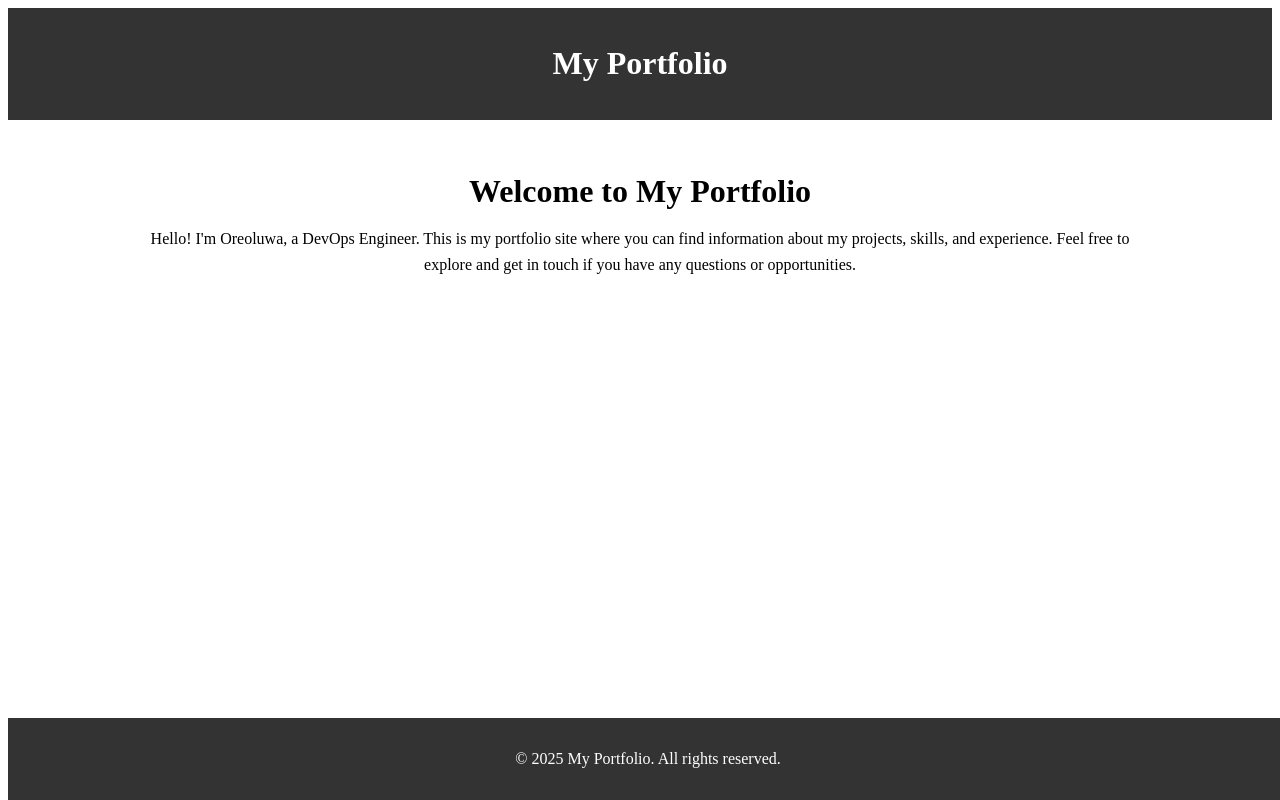
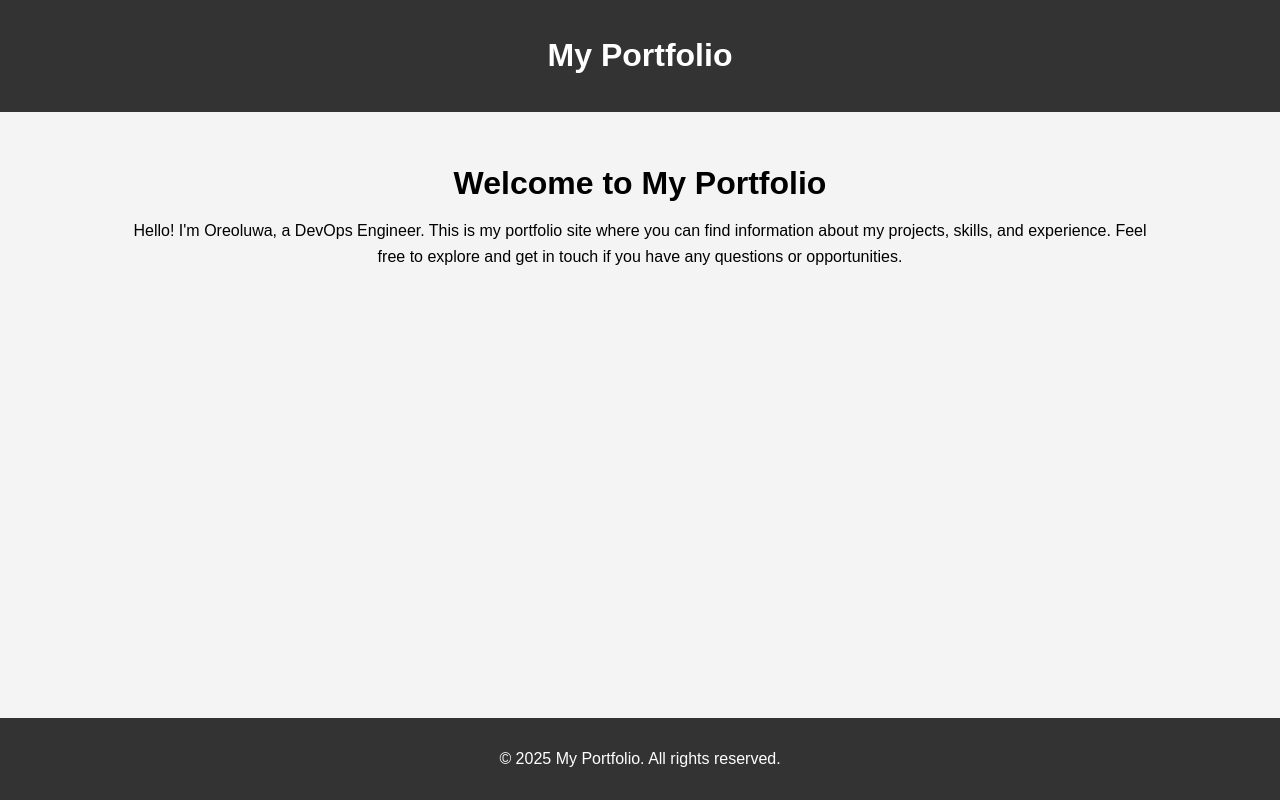
Before and after one commit to oreoluwaOps/oreoluwaops.github.io, a plain HTML site: page index.html in a window 1280 px wide. Drawn offline with Linux system fonts and the light colour scheme.

Commit message:
removed error in css

```diff
--- a/styles.css
+++ b/styles.css
@@ -1,5 +1,3 @@
-/USER/Desktop/Projects/ArtisanDigitalHub/artisan_frontend/styles.css */
-
 body {
     font-family: Arial, sans-serif;
     margin: 0;
```
